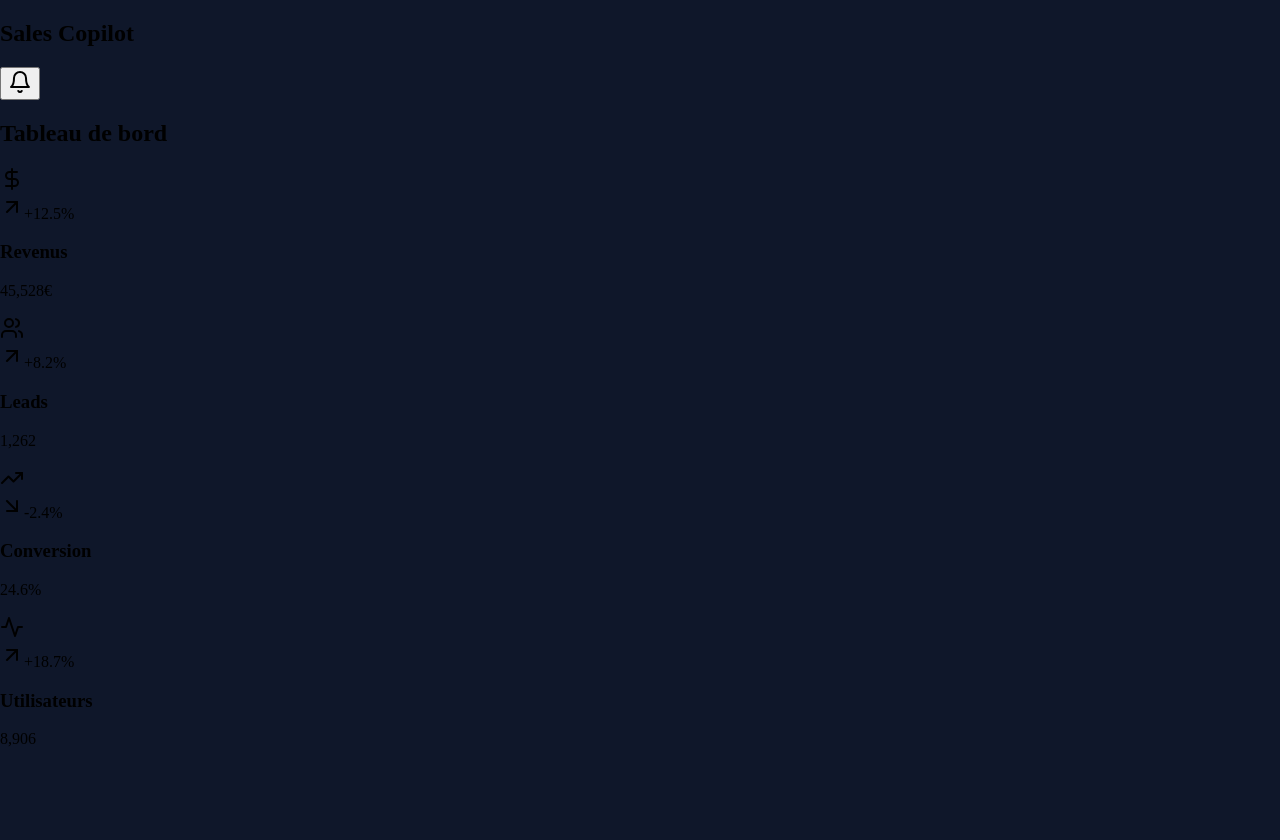
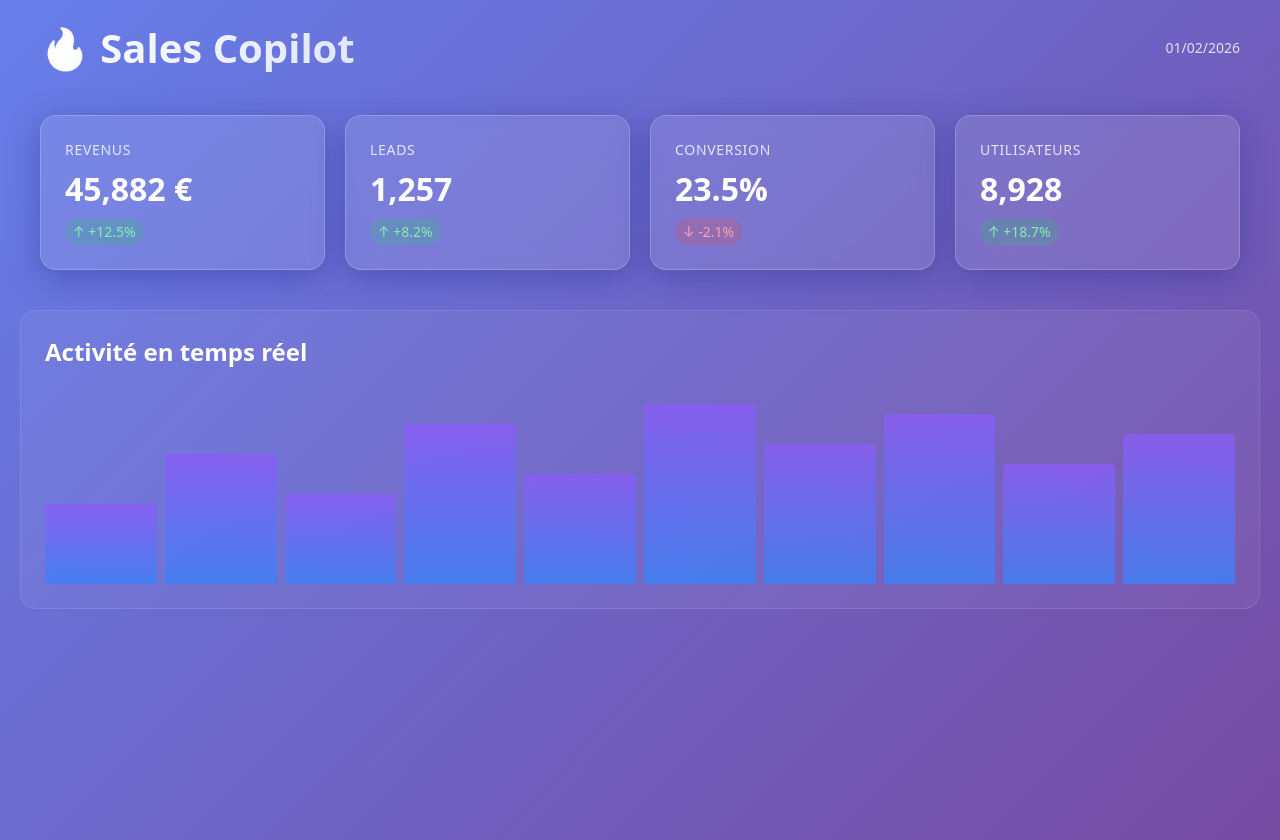
Before and after one commit to hilmielkhemissi2a78-prog/Sales-copilot-V2, a Next.js app: page / in a window 1280 px wide. Before the commit the page ends 800 px from the top, so only its background shows below. Built offline with nearby package versions, Linux system fonts and the light colour scheme.

Commit message:
Update page.tsx

```diff
--- a/app/page.tsx
+++ b/app/page.tsx
@@ -1,85 +1,149 @@
-'use client';
+'use client'
 
-import { useState, useEffect } from 'react';
-import { TrendingUp, Users, DollarSign, Activity, ArrowUpRight, ArrowDownRight, Bell, Search, Menu } from 'lucide-react';
-
-interface Stats {
-  revenue: number;
-  leads: number;
-  conversionRate: number;
-  activeUsers: number;
-}
+import { useState, useEffect } from 'react'
 
 export default function Home() {
-  const [stats, setStats] = useState<Stats>({
+  const [mounted, setMounted] = useState(false)
+  const [stats, setStats] = useState({
     revenue: 45230,
     leads: 1250,
-    conversionRate: 24.8,
-    activeUsers: 8920
-  });
+    conversion: 24.8,
+    users: 8920
+  })
 
   useEffect(() => {
+    setMounted(true)
     const interval = setInterval(() => {
       setStats(prev => ({
-        revenue: prev.revenue + Math.floor(Math.random() * 500 - 100),
-        leads: prev.leads + Math.floor(Math.random() * 20 - 5),
-        conversionRate: Math.max(0, Math.min(100, prev.conversionRate + (Math.random() * 1 - 0.5))),
-        activeUsers: prev.activeUsers + Math.floor(Math.random() * 50 - 20)
-      }));
-    }, 3000);
+        revenue: prev.revenue + Math.floor(Math.random() * 1000 - 200),
+        leads: prev.leads + Math.floor(Math.random() * 10 - 2),
+        conversion: Math.max(0, Math.min(100, prev.conversion + (Math.random() * 2 - 1))),
+        users: prev.users + Math.floor(Math.random() * 50 - 20)
+      }))
+    }, 2000)
+    return () => clearInterval(interval)
+  }, [])
 
-    return () => clearInterval(interval);
-  }, []);
+  if (!mounted) return null
+
+  const styles = {
+    container: {
+      minHeight: '100vh',
+      background: 'linear-gradient(135deg, #667eea 0%, #764ba2 100%)',
+      color: 'white',
+      fontFamily: 'system-ui, -apple-system, sans-serif',
+      padding: '20px',
+    },
+    header: {
+      maxWidth: '1200px',
+      margin: '0 auto 40px auto',
+      display: 'flex',
+      justifyContent: 'space-between',
+      alignItems: 'center',
+    },
+    title: {
+      fontSize: '2.5rem',
+      fontWeight: 'bold',
+      margin: 0,
+      background: 'linear-gradient(to right, #fff, #e0e7ff)',
+      WebkitBackgroundClip: 'text',
+      WebkitTextFillColor: 'transparent',
+    },
+    grid: {
+      maxWidth: '1200px',
+      margin: '0 auto',
+      display: 'grid',
+      gridTemplateColumns: 'repeat(auto-fit, minmax(280px, 1fr))',
+      gap: '20px',
+    },
+    card: {
+      background: 'rgba(255, 255, 255, 0.1)',
+      backdropFilter: 'blur(10px)',
+      borderRadius: '16px',
+      padding: '24px',
+      border: '1px solid rgba(255, 255, 255, 0.2)',
+      boxShadow: '0 8px 32px 0 rgba(31, 38, 135, 0.37)',
+    },
+    cardTitle: {
+      fontSize: '0.875rem',
+      opacity: 0.8,
+      marginBottom: '8px',
+      textTransform: 'uppercase' as const,
+      letterSpacing: '0.05em',
+    },
+    cardValue: {
+      fontSize: '2rem',
+      fontWeight: 'bold',
+      margin: 0,
+    },
+    trend: {
+      display: 'inline-flex',
+      alignItems: 'center',
+      gap: '4px',
+      fontSize: '0.875rem',
+      marginTop: '8px',
+      padding: '4px 8px',
+      background: 'rgba(255,255,255,0.2)',
+      borderRadius: '20px',
+    }
+  }
 
   const cards = [
-    { title: 'Revenus', value: stats.revenue, unit: '€', icon: DollarSign, trend: '+12.5%', up: true, color: 'from-blue-500 to-blue-600' },
-    { title: 'Leads', value: stats.leads, unit: '', icon: Users, trend: '+8.2%', up: true, color: 'from-purple-500 to-purple-600' },
-    { title: 'Conversion', value: stats.conversionRate.toFixed(1), unit: '%', icon: TrendingUp, trend: '-2.4%', up: false, color: 'from-green-500 to-green-600' },
-    { title: 'Utilisateurs', value: stats.activeUsers, unit: '', icon: Activity, trend: '+18.7%', up: true, color: 'from-orange-500 to-orange-600' }
-  ];
+    { title: 'Revenus', value: `${stats.revenue.toLocaleString()} €`, trend: '+12.5%', good: true },
+    { title: 'Leads', value: stats.leads.toLocaleString(), trend: '+8.2%', good: true },
+    { title: 'Conversion', value: `${stats.conversion.toFixed(1)}%`, trend: '-2.1%', good: false },
+    { title: 'Utilisateurs', value: stats.users.toLocaleString(), trend: '+18.7%', good: true },
+  ]
 
   return (
-    <div className="min-h-screen bg-gray-50">
-      <nav className="bg-white border-b border-gray-200 px-6 py-4">
-        <div className="flex items-center justify-between max-w-7xl mx-auto">
-          <h1 className="text-2xl font-bold bg-gradient-to-r from-blue-600 to-purple-600 bg-clip-text text-transparent">
-            Sales Copilot
-          </h1>
-          <div className="flex items-center gap-4">
-            <button className="relative p-2 hover:bg-gray-100 rounded-lg">
-              <Bell className="w-6 h-6 text-gray-600" />
-            </button>
+    <div style={styles.container}>
+      <div style={styles.header}>
+        <h1 style={styles.title}>🔥 Sales Copilot</h1>
+        <div style={{ fontSize: '0.875rem', opacity: 0.8 }}>
+          {new Date().toLocaleDateString('fr-FR')}
+        </div>
+      </div>
+
+      <div style={styles.grid}>
+        {cards.map((card, i) => (
+          <div key={i} style={styles.card}>
+            <div style={styles.cardTitle}>{card.title}</div>
+            <div style={styles.cardValue}>{card.value}</div>
+            <div style={{
+              ...styles.trend,
+              color: card.good ? '#86efac' : '#fca5a5',
+              background: card.good ? 'rgba(34, 197, 94, 0.2)' : 'rgba(239, 68, 68, 0.2)'
+            }}>
+              {card.good ? '↑' : '↓'} {card.trend}
+            </div>
           </div>
+        ))}
+      </div>
+
+      <div style={{
+        maxWidth: '1200px',
+        margin: '40px auto',
+        background: 'rgba(255,255,255,0.05)',
+        borderRadius: '16px',
+        padding: '24px',
+        border: '1px solid rgba(255,255,255,0.1)'
+      }}>
+        <h2 style={{ marginTop: 0, marginBottom: '16px' }}>Activité en temps réel</h2>
+        <div style={{ height: '200px', display: 'flex', alignItems: 'end', gap: '8px' }}>
+          {[40, 65, 45, 80, 55, 90, 70, 85, 60, 75].map((h, i) => (
+            <div
+              key={i}
+              style={{
+                flex: 1,
+                height: `${h}%`,
+                background: 'linear-gradient(to top, #3b82f6, #8b5cf6)',
+                borderRadius: '4px 4px 0 0',
+                opacity: 0.8
+              }}
+            />
+          ))}
         </div>
-      </nav>
-
-      <main className="p-6 max-w-7xl mx-auto">
-        <h2 className="text-3xl font-bold text-gray-800 mb-8">Tableau de bord</h2>
-
-        <div className="grid grid-cols-1 md:grid-cols-2 lg:grid-cols-4 gap-6">
-          {cards.map((card) => {
-            const Icon = card.icon;
-            return (
-              <div key={card.title} className="bg-white rounded-2xl p-6 shadow-sm hover:shadow-xl transition-all border border-gray-100">
-                <div className="flex items-start justify-between mb-4">
-                  <div className={`p-3 rounded-xl bg-gradient-to-br ${card.color} text-white`}>
-                    <Icon className="w-6 h-6" />
-                  </div>
-                  <span className={`flex items-center gap-1 text-sm font-semibold ${card.up ? 'text-green-600' : 'text-red-600'}`}>
-                    {card.up ? <ArrowUpRight className="w-4 h-4" /> : <ArrowDownRight className="w-4 h-4" />}
-                    {card.trend}
-                  </span>
-                </div>
-                <h3 className="text-gray-500 text-sm mb-1">{card.title}</h3>
-                <p className="text-3xl font-bold text-gray-800">
-                  {typeof card.value === 'number' ? card.value.toLocaleString() : card.value}
-                  <span className="text-lg text-gray-500 ml-1">{card.unit}</span>
-                </p>
-              </div>
-            );
-          })}
-        </div>
-      </main>
+      </div>
     </div>
-  );
+  )
 }
```
